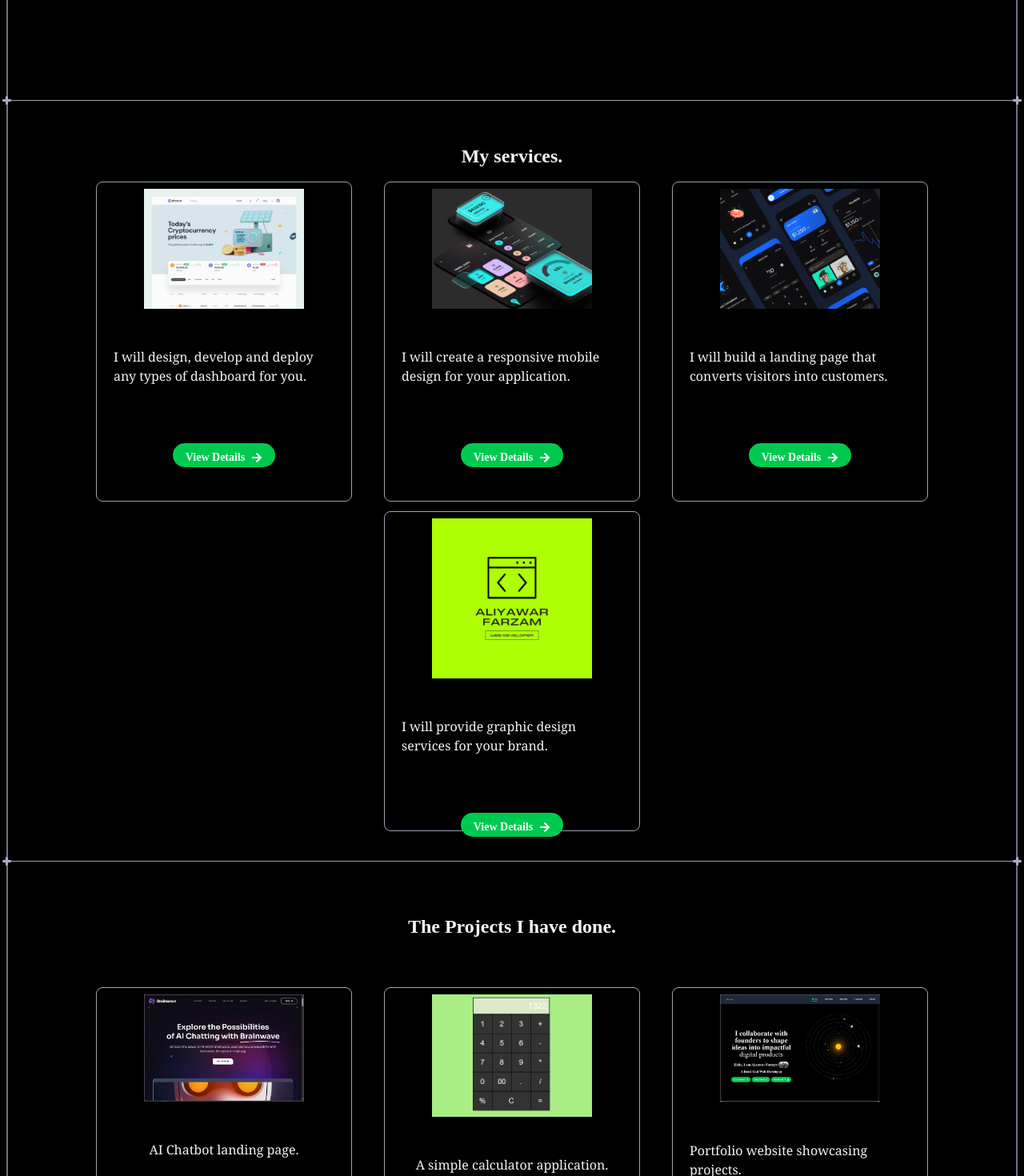
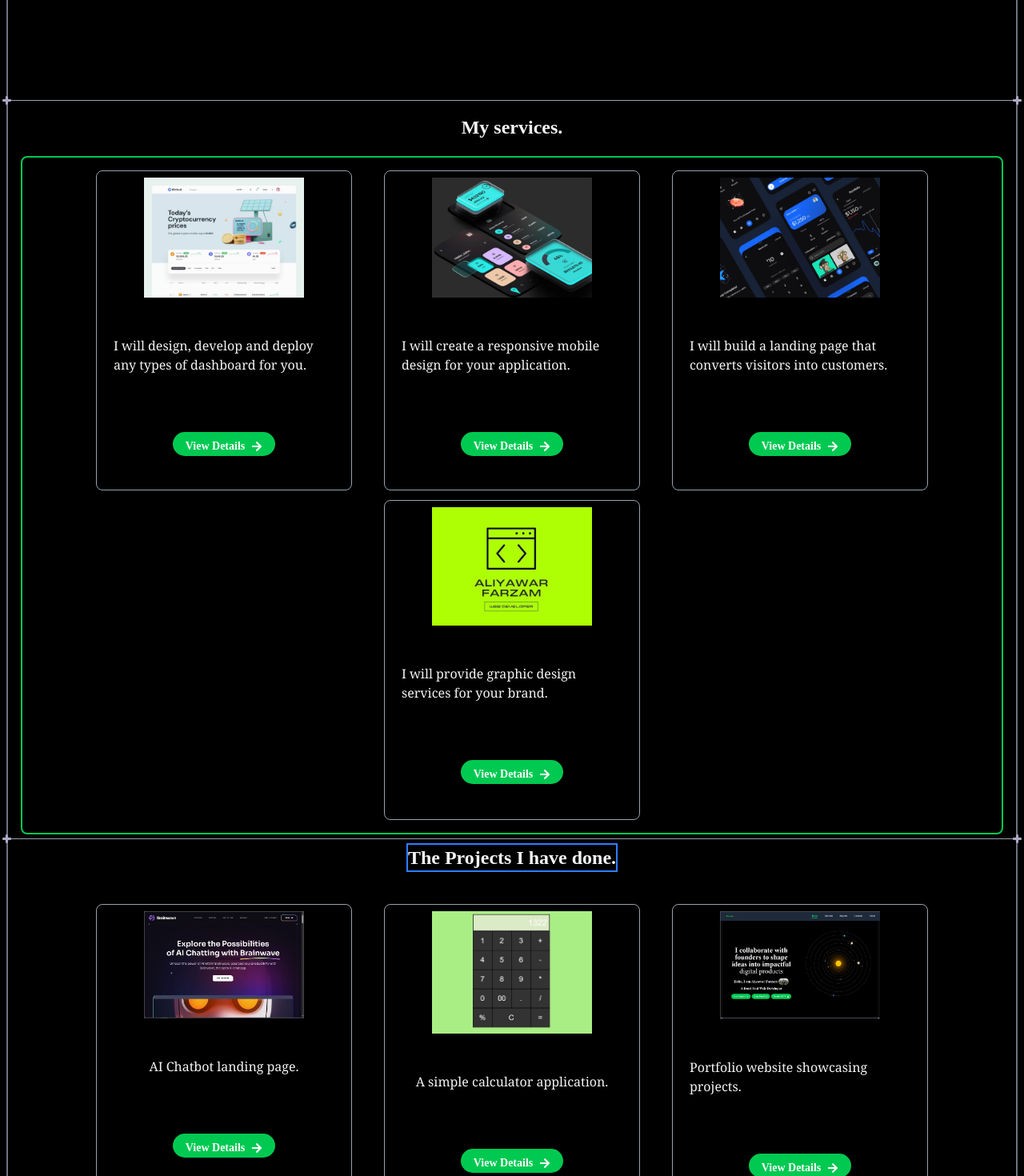
Before and after one commit to farzam313/PortFolio, a React (Vite) app: page / in a window 1280 px wide. Shown: the part 680-2150 px from the top of the page at 80% size. Built offline with nearby package versions, Linux system fonts and the light colour scheme; a web font is replaced by a local one.

Commit message:
Section and card  wrapper improvment.

```diff
--- a/src/components/PopUp.jsx
+++ b/src/components/PopUp.jsx
@@ -71,7 +71,6 @@
               target="_blank"
               className="text-blue-500 hover:underline border-2 border-blue-500 px-4 py-2 rounded-lg mt-4 inline-block"
             >
-              {" "}
               View Project
             </a>
           )}
--- a/src/layout/Section.jsx
+++ b/src/layout/Section.jsx
@@ -6,7 +6,10 @@
       id={id}
       className={` flex flex-col  min-h-screen   px-4 m-[8px] border-l-2 border-r-2 min-w-[350px] border-gray-500  text-gray-100 my-0 ${className}`}
     >
-      <div id="children" className=" flex-1 mx-0  max-w-full  my-auto">
+      <div
+        id="children"
+        className=" flex-1 flex items-center flex-col justify-center mx-0  max-w-full  my-auto"
+      >
         {children}
       </div>
     </section>
--- a/src/layout/Sections/Projects.jsx
+++ b/src/layout/Sections/Projects.jsx
@@ -33,12 +33,12 @@
   ];
   return (
     <>
-      <h2 className="flex justify-center text-center font-bold text-2xl my-15 align-center">
+      <h2 className="flex justify-center text-center font-bold text-2xl align-center border-2 border-blue-500 mb-10">
         {" "}
         The Projects I have done.
       </h2>
       <div>
-        <div className="flex flex-row flex-wrap gap-x-10 gap-y-3 my-auto items-center w-[100wh] justify-center   ">
+        <div className="flex flex-row flex-wrap gap-x-10 gap-y-3 my-auto items-center w-[100wh] justify-center    ">
           {projects.map((project, index) => (
             <Card
               key={index}
@@ -48,7 +48,7 @@
               className={
                 "flex flex-row w-[100%] lg:flex-col h-[22%] lg:w-[320px] lg:h-[400px]  items-center border-1 border-gray-400 rounded-lg min-w-[320px] cursor-pointer"
               }
-              imageStyle={"w-[25%] lg:w-[200px] mx-auto py-2"}
+              imageStyle={"w-[25%] lg:w-[200px] mx-auto  py-2"}
               link={project.link}
             />
           ))}
--- a/src/layout/Sections/Services.jsx
+++ b/src/layout/Sections/Services.jsx
@@ -36,12 +36,12 @@
   ];
 
   return (
-    <div className="flex flex-col items-center w-full h-full my-8 ">
-      <h2 className="flex justify-center text-center font-bold text-2xl my-4">
+    <div className=" flex flex-col items-center justify-items-center w-full  h-full  ">
+      <h2 className="flex justify-center text-center font-bold text-2xl pb-2  my-3 align-center">
         {" "}
         My services.
       </h2>
-      <div className="flex flex-row flex-wrap gap-x-10 gap-y-3 my-auto items-center w-[100wh] justify-center ">
+      <div className="flex flex-row flex-wrap gap-x-10 gap-y-3 items-center w-[100wh] justify-center border-2 border-green-500 p-4 rounded-lg">
         {services.map((service) => (
           <Card
             photo={service.photo}
```
Also changed, not shown: public/GC.jpg.
